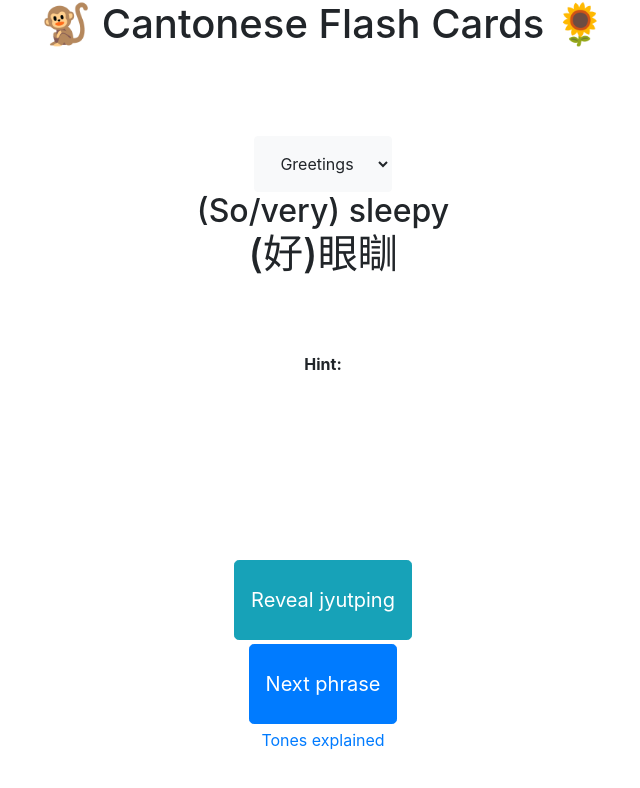
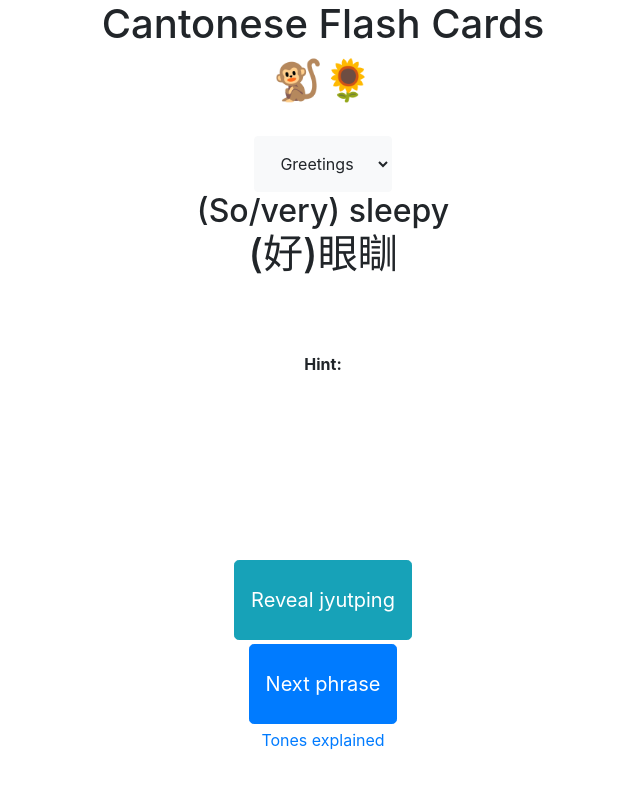
Before and after one commit to codingkudu/cantonese-on-the-go, an Angular app: page / in a window 1280 px wide. Shown: the top 788 px of the page, without its empty margins (317-957 px from the left). Built offline with nearby package versions, Linux system fonts and the light colour scheme.

Commit message:
update content

```diff
--- a/src/app/app.component.html
+++ b/src/app/app.component.html
@@ -2,6 +2,9 @@
   <div class="header">
     <h1>
       {{ title }}
+    </h1>
+    <h1>
+      🐒🌻
     </h1>
   </div>
 
--- a/src/app/app.component.ts
+++ b/src/app/app.component.ts
@@ -21,7 +21,7 @@ import { CNY_TRANSLATIONS } from './content/translations.cny';
 
 export class AppComponent implements OnInit {
 
-  title = '🐒 Cantonese Flash Cards 🌻';
+  title = 'Cantonese Flash Cards';
   en = '';
   zhHK = '';
   hint = '';
--- a/src/app/content/translations.greetings.ts
+++ b/src/app/content/translations.greetings.ts
@@ -50,7 +50,7 @@ export const GREETING_TRANSLATIONS = [
   {
     en: 'Let\'s catch up (yum cha) sometime',
     zhHK: '得閒飲茶',
-    hint: 'go yum cha rather than get a coffee to catch up',
+    hint: 'go yum cha rather than coffee catch up',
     jyutping: 'dak1 haan4 jam2 caa4 {dé jiān yǐn chá}'
   },
   {
```
